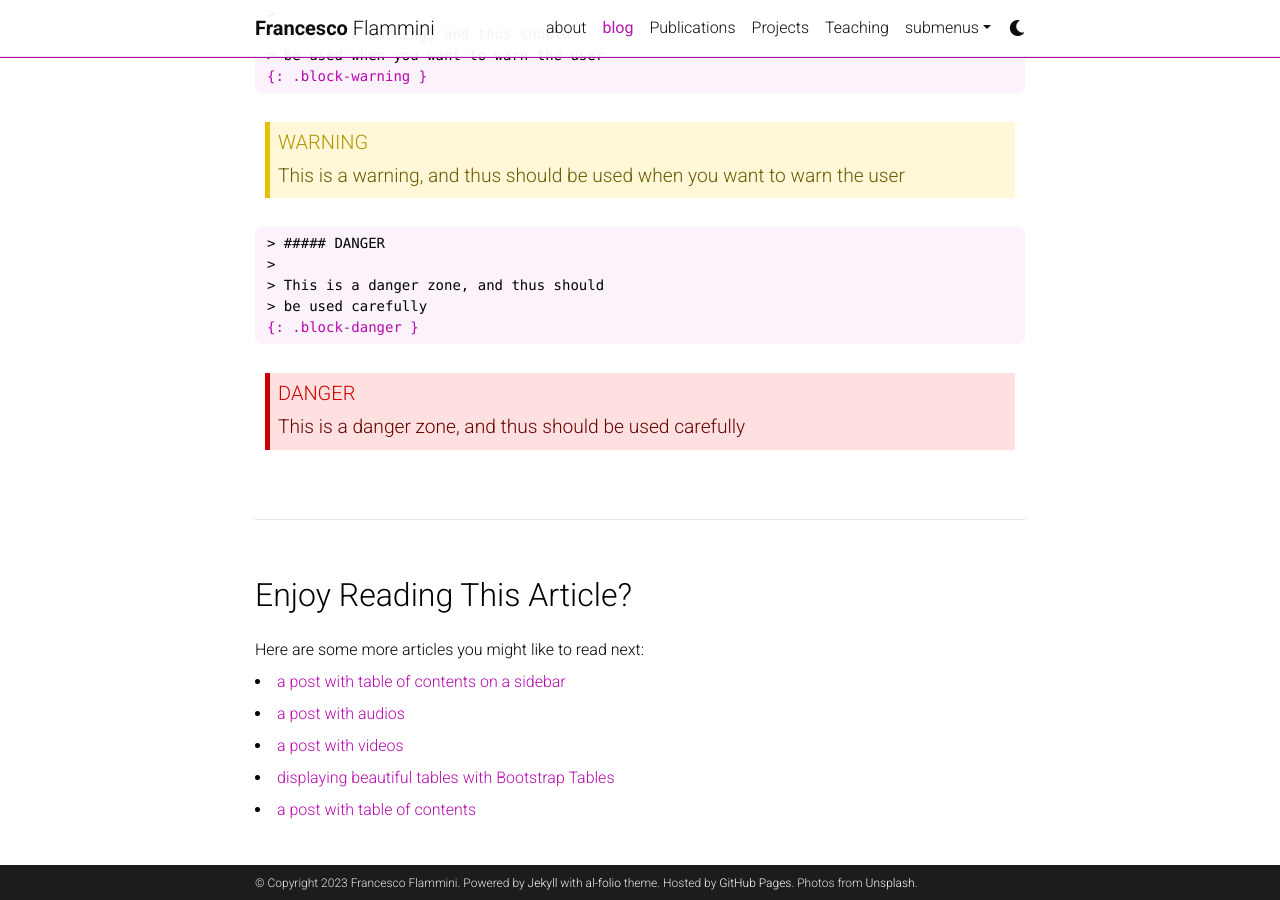
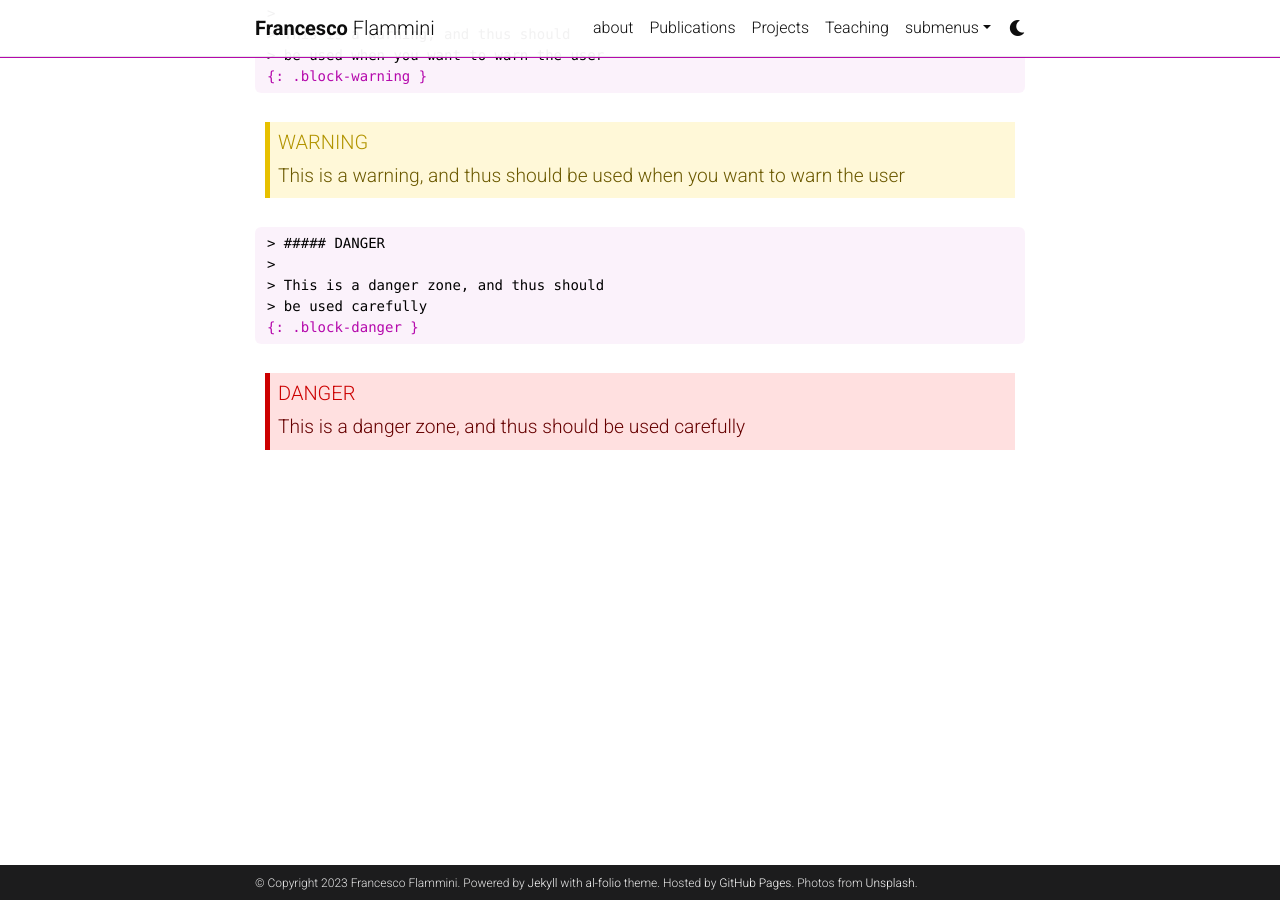
Before and after one commit to flamminifra/flamminifra.github.io, a Jekyll site: the page built from _posts/2023-05-12-custom-blockquotes.md, in a window 1280 px wide and 900 px high, scrolled down 1744 px. Built offline with Jekyll 4.4.1, drawn with Linux system fonts in a browser that asks for light colours; comment, search, counter and statistics services are not loaded; a style sheet for code colours, icons or effects is not loaded; some of the changed lines change nothing that is shown.

Commit message:
Update _config.yml

```diff
--- a/_config.yml
+++ b/_config.yml
@@ -122,45 +122,7 @@
 # Blog
 # -----------------------------------------------------------------------------
 
-blog_name: al-folio # blog_name will be displayed in your blog page
-blog_nav_title: blog # your blog must have a title for it to be displayed in the nav bar
-blog_description: a simple whitespace theme for academics
-permalink: /blog/:year/:title/
 
-# Pagination
-pagination:
-  enabled: false
-
-related_blog_posts:
-  enabled: true
-  max_related: 5
-
-# Giscus comments (RECOMMENDED)
-# Follow instructions on https://giscus.app/ to setup for your repo to fill out
-# the information below.
-giscus:
-  repo: alshedivat/al-folio      # <your-github-user-name>/<your-github-repo-name>
-  repo_id: MDEwOlJlcG9zaXRvcnk2MDAyNDM2NQ==
-  category: Comments             # name of the category under which discussions will be created
-  category_id: DIC_kwDOA5PmLc4CTBt6
-  mapping: title                 # identify discussions by post title
-  strict: 1                      # use strict identification mode
-  reactions_enabled: 1           # enable (1) or disable (0) emoji reactions
-  input_position: bottom         # whether to display input form below (bottom) or above (top) the comments
-  theme: preferred_color_scheme  # name of the color scheme (preferred works well with al-folio light/dark mode)
-  emit_metadata: 0
-  lang: en
-
-# Disqus comments (DEPRECATED)
-disqus_shortname: al-folio # put your disqus shortname
-# https://help.disqus.com/en/articles/1717111-what-s-a-shortname
-
-# External sources.
-# If you have blog posts published on medium.com or other external sources,
-# you can display them in your blog by adding a link to the RSS feed.
-external_sources:
-  - name: medium.com
-    rss_url: https://medium.com/@al-folio/feed
 
 # -----------------------------------------------------------------------------
 # Collections
```
